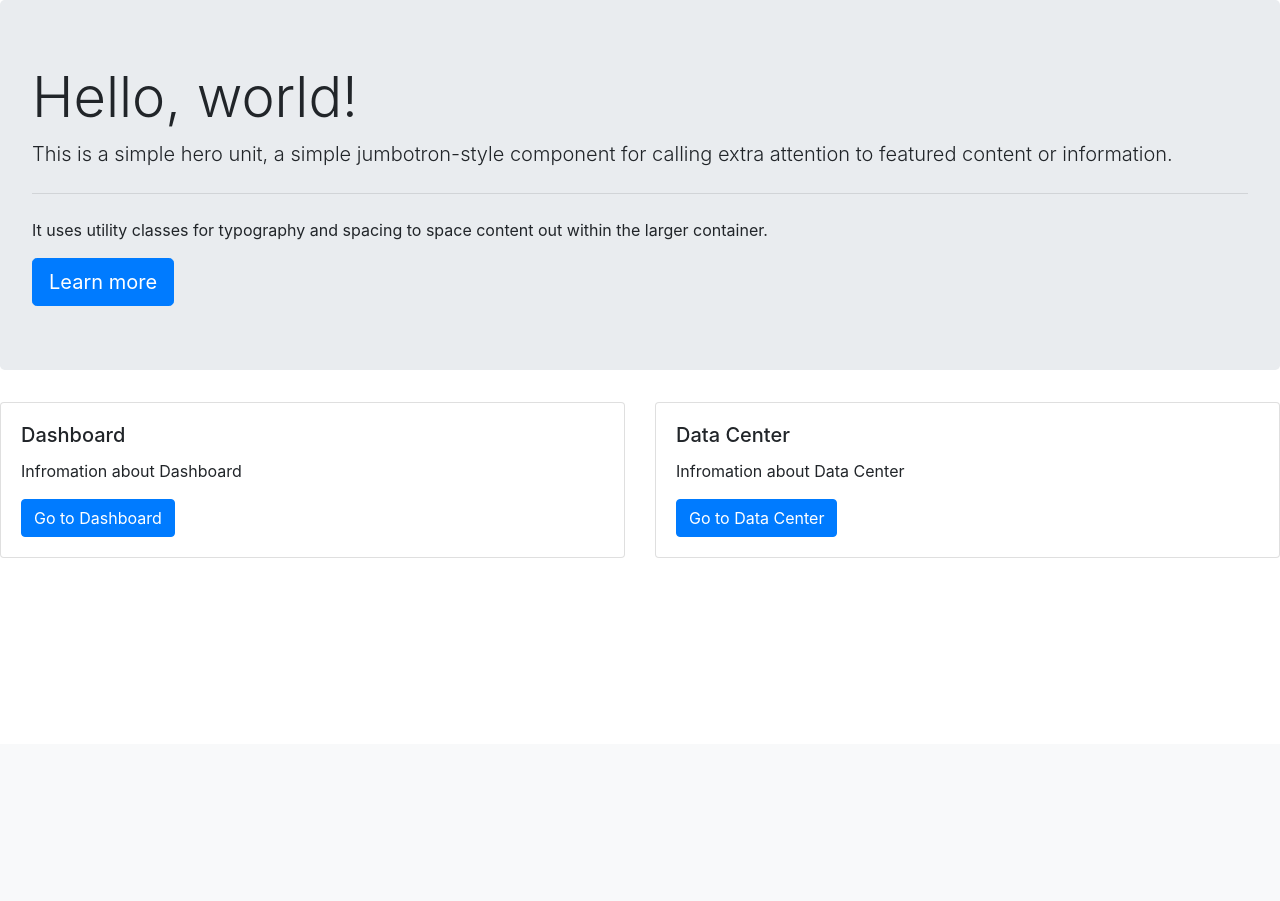
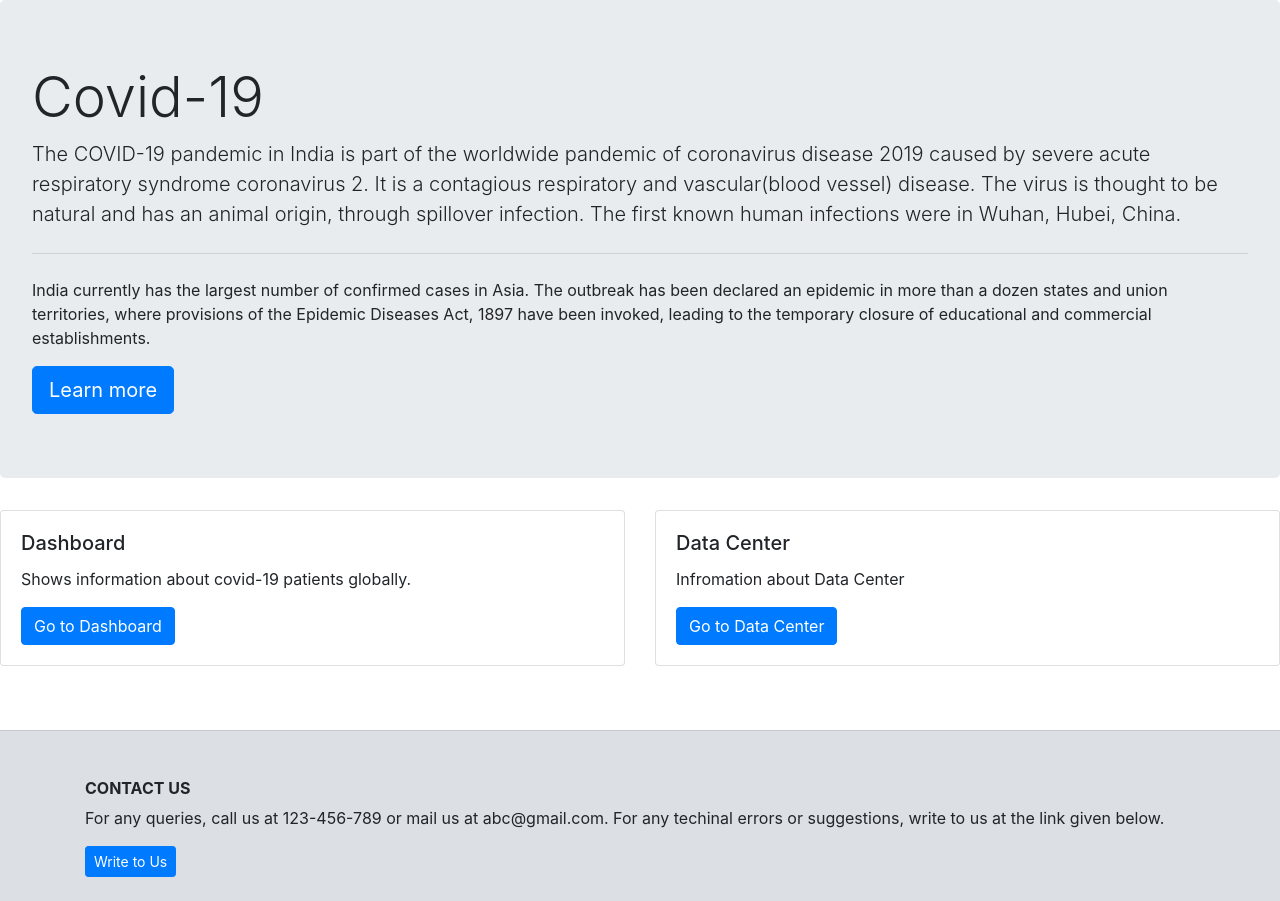
Before and after one commit to Dark002/Covid19_Django_MySQL, a Django app: page /home/ in a window 1280 px wide. Shown: the part 56-957 px from the top of the page. Before the commit the page ends 614 px from the top, so only its background shows below. Run offline with Django 3.2, Linux system fonts and the light colour scheme; some libraries are stand-ins or nearby versions.

Commit message:
home page modified

```diff
--- a/Covid19/home/templates/index/home.html
+++ b/Covid19/home/templates/index/home.html
@@ -26,11 +26,16 @@
       </nav>
 
       <div class="jumbotron">
-        <h1 class="display-4">Hello, world!</h1>
-        <p class="lead">This is a simple hero unit, a simple jumbotron-style component for calling extra attention to featured content or information.</p>
+        <h1 class="display-4">Covid-19</h1>
+        <p class="lead">The COVID-19 pandemic in India is part of the worldwide pandemic of coronavirus disease
+          2019 caused by severe acute respiratory syndrome coronavirus 2. It is a contagious respiratory and
+          vascular(blood vessel) disease. The virus is thought to be natural and has an animal origin, through
+          spillover infection. The first known human infections were in Wuhan, Hubei, China.</p>
         <hr class="my-4">
-        <p>It uses utility classes for typography and spacing to space content out within the larger container.</p>
-        <a class="btn btn-primary btn-lg" href="#" role="button">Learn more</a>
+        <p>India currently has the largest number of confirmed cases in Asia. The outbreak has been declared an
+          epidemic in more than a dozen states and union territories, where provisions of the Epidemic Diseases Act,
+          1897 have been invoked, leading to the temporary closure of educational and commercial establishments.</p>
+        <a class="btn btn-primary btn-lg" href="https://en.wikipedia.org/wiki/COVID-19_pandemic_in_India" role="button">Learn more</a>
       </div>
 
       <div class="row">
@@ -38,7 +43,7 @@
           <div class="card">
             <div class="card-body">
               <h5 class="card-title">Dashboard</h5>
-              <p class="card-text">Infromation about Dashboard</p>
+              <p class="card-text">Shows information about covid-19 patients globally.</p>
               <a href="#" class="btn btn-primary">Go to Dashboard</a>
             </div>
           </div>
@@ -53,6 +58,19 @@
           </div>
         </div>
       </div>
+      <br><br>
+
+      <footer class="page-footer font-small unique-color-dark" style="background-color:rgb(220, 223, 228);">
+        <hr>
+        <div class="container text-center text-md-left mt-5">
+          <h6 class="text-uppercase font-weight-bold">Contact Us</h6>
+          <p>For any queries, call us at 123-456-789 or mail us at abc@gmail.com. For any techinal errors or
+            suggestions, write to us at the link given below.</p>
+            <a href="#" class="btn btn-primary btn-sm">Write to Us</a>
+        </div>
+        <br>
+      </footer>
+
     <!-- Optional JavaScript -->
     <!-- jQuery first, then Popper.js, then Bootstrap JS -->
     <script src="https://code.jquery.com/jquery-3.3.1.slim.min.js" integrity="sha384-q8i/X+965DzO0rT7abK41JStQIAqVgRVzpbzo5smXKp4YfRvH+8abtTE1Pi6jizo" crossorigin="anonymous"></script>
```
